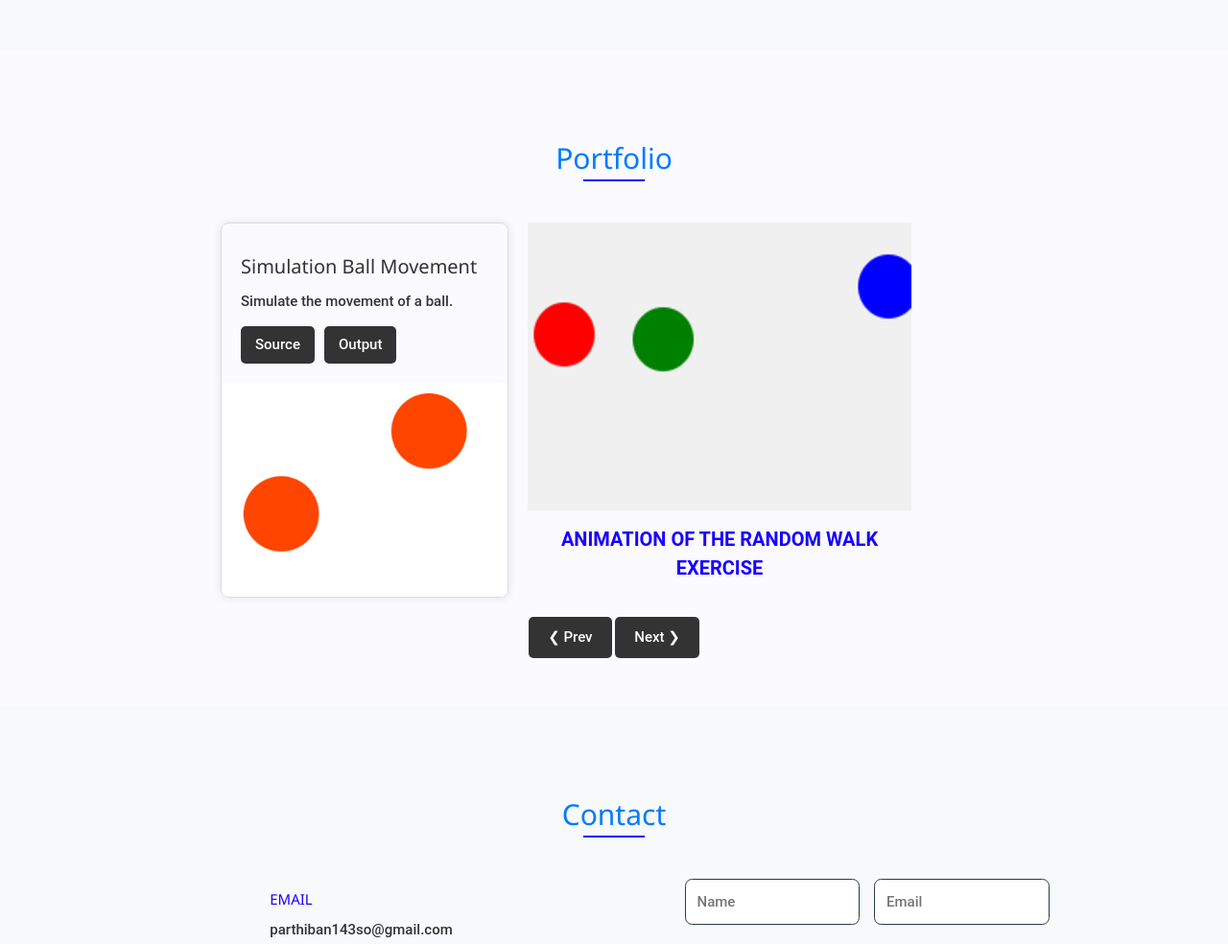
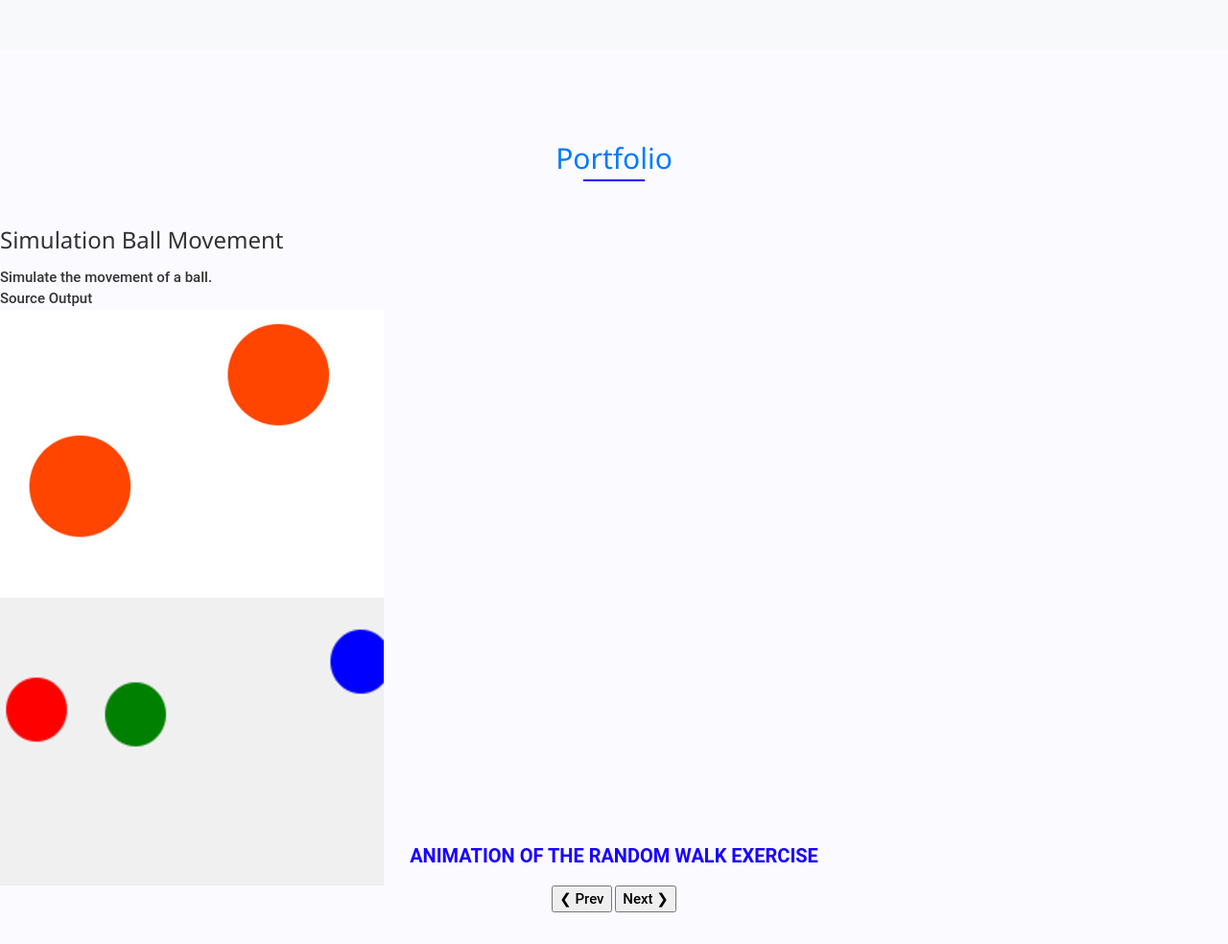
Before and after one commit to Parthiban73/my-portfolio-project, a plain HTML site: page index.html in a window 1280 px wide. Shown: the part 1993-2977 px from the top of the page at 96% size. Drawn offline with nearby package versions, Linux system fonts and the light colour scheme.

Commit message:
Update styles.css

```diff
--- a/assets/css/styles.css
+++ b/assets/css/styles.css
@@ -321,80 +321,8 @@ img{
 }
 
 /* ===== PROJECT =====*/
-.section-title {
-    text-align: center;
-    margin-bottom: 30px;
-}
-
-.portfolio-container {
-    display: flex;
-    flex-wrap: wrap;
-    justify-content: center;
-    gap: 20px;
-}
-
-.portfolio-item {
-    position: relative;
-    width: 300px;
-    border: 1px solid #ddd;
-    border-radius: 8px;
-    overflow: hidden;
-    box-shadow: 0 0 10px rgba(0, 0, 0, 0.1);
-}
-
-.portfolio-image {
-    width: 100%;
-    height: auto;
-    display: block;
-}
-
-.portfolio-info {
-    padding: 20px;
-}
-
-.portfolio-title {
-    font-size: 20px;
-    margin-bottom: 10px;
-}
-
-.portfolio-description {
-    margin-bottom: 15px;
-}
-
-.portfolio-links {
-    display: flex;
-    gap: 10px;
-}
-
-.portfolio-link {
-    padding: 8px 15px;
-    background-color: #333;
-    color: #fff;
-    border-radius: 5px;
-    text-decoration: none;
-}
-
-.controls {
-    text-align: center;
-    margin-top: 20px;
-}
-
-.control-btn {
-    background-color: #333;
-    color: #fff;
-    border: none;
-    border-radius: 5px;
-    padding: 10px 20px;
-    cursor: pointer;
-    transition: background-color 0.3s;
-}
-
-.control-btn:hover {
-    background-color: #555;
-}
 .portfolio{
     background-color: var(--white-color);
-        padding: 50px 0;
 }
 .portfolio__container{
     justify-items: center;
```
